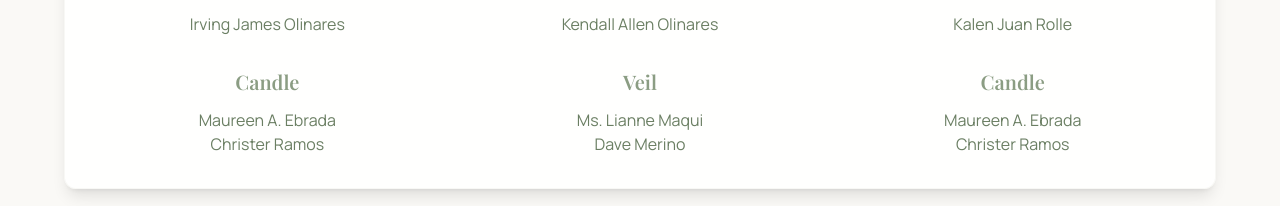
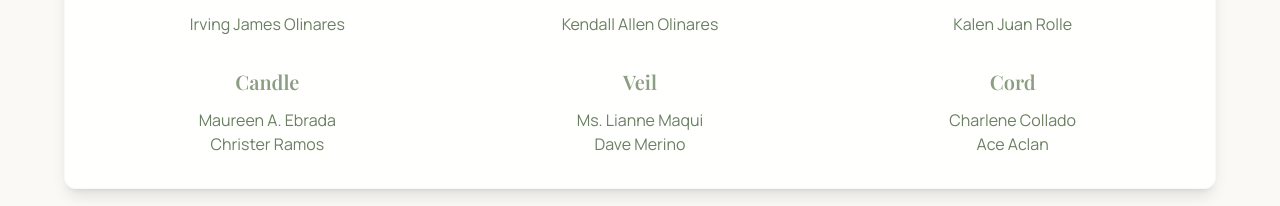
Before and after one commit to davebmerino/carl-irish, a React (Vite) app: page /home in a window 1280 px wide. Shown: the part 6767-6973 px from the top of the page. Built offline with nearby package versions, Linux system fonts and the light colour scheme; a web font is replaced by a local one.

Commit message:
entourage and contact

```diff
--- a/src/components/contact/Contact.jsx
+++ b/src/components/contact/Contact.jsx
@@ -27,9 +27,9 @@ export default function Contact() {
                   Email
                 </h4>
                 <a
-                  href="mailto:wedding@example.com"
+                  href="mailto:wedding@carlroyce&irish.com"
                   className="font-manrope text-wedding-soft hover:text-wedding-primary transition-colors">
-                  wedding@example.com
+                  wedding@carlroyce&irish.com
                 </a>
               </div>
               <div className="text-center">
--- a/src/components/entourage/Entourage.jsx
+++ b/src/components/entourage/Entourage.jsx
@@ -1,3 +1,5 @@
+import entourageBanner from "../../assets/pictures/DSC04988.jpeg";
+
 export default function Entourage() {
   const entourageData = {
     parents: {
@@ -90,7 +92,7 @@ export default function Entourage() {
           {/* Photo above section */}
           <div className="relative h-64 mb-12 rounded-xl overflow-hidden shadow-xl">
             <img
-              src="https://images.unsplash.com/photo-1519741497674-611481863552?crop=entropy&cs=srgb&fm=jpg&q=85"
+              src={entourageBanner}
               alt="Entourage"
               className="w-full h-full object-cover"
             />
@@ -279,13 +281,13 @@ export default function Entourage() {
                 </div>
                 <div className="text-center">
                   <h4 className="font-playfair text-xl font-semibold text-wedding-primary mb-3">
-                    Candle
+                    Cord
                   </h4>
                   <p className="font-manrope text-wedding-main">
-                    {entourageData.bridesMaids.candle[0]}
+                    {entourageData.bridesMaids.cord[0]}
                   </p>
                   <p className="font-manrope text-wedding-main">
-                    {entourageData.groomsMen.candle[0]}
+                    {entourageData.groomsMen.cord[0]}
                   </p>
                 </div>
               </div>
```
